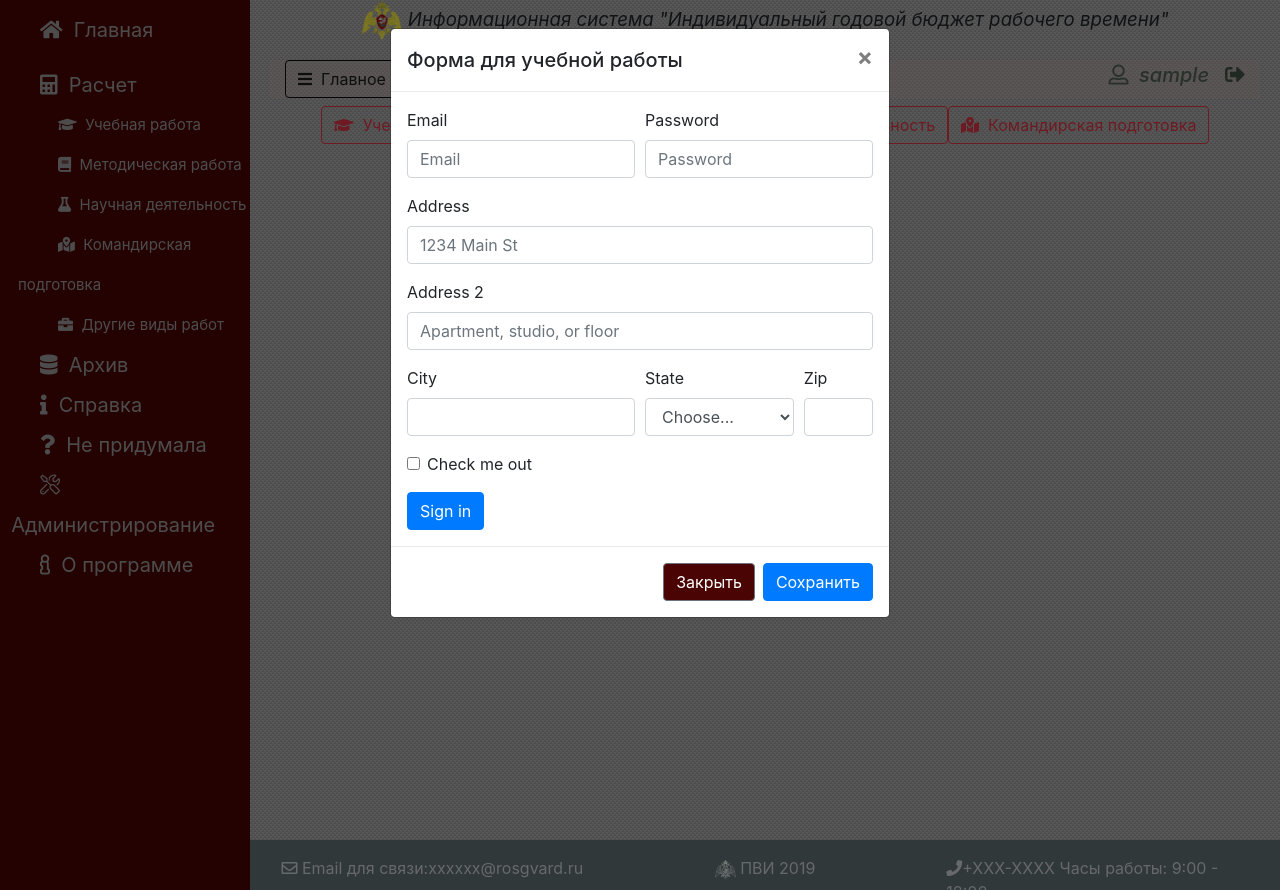
After one commit to ViKolXXXX/worktime, a Django app: page /calculation in a window 1280 px wide, after a click on "Учебная работа". The commit adds this page. Run offline with Django 3.2, Linux system fonts and the light colour scheme; the visitor is signed in with stand-in values (Sample User, id 1); some libraries are stand-ins or nearby versions.

Commit message:
Добавлены модальные окна в расчет

```diff
--- /dev/null
+++ b/igbrv/templates/calculation.html
@@ -0,0 +1,405 @@
+{% extends "base.html" %}
+{% block name_page %}<i class="fas fa-database"></i>&nbsp;&nbsp;Расчет {% endblock name_page %}
+{% block content %}
+    <div class="container-fluid my-2">
+        <div class="row d-flex justify-content-center ">
+
+            <button type="button" class="btn btn-outline-danger" data-toggle="modal" data-target="#academic"><i class="fas fa-graduation-cap"></i>&nbsp;&nbsp;Учебная работа</button>
+            <button type="button" class="btn btn-outline-danger" data-toggle="modal" data-target="#methodical"><i class="fas fa-book"></i>&nbsp;&nbsp;Методическая работа</button>
+            <button type="button" class="btn btn-outline-danger" data-toggle="modal" data-target="#science"><i class="fas fa-flask"></i>&nbsp;&nbsp;Научная деятельность</button>
+            <button type="button" class="btn btn-outline-danger" data-toggle="modal" data-target="#commander"><i class="fas fa-map-marked-alt"></i>&nbsp;&nbsp;Командирская подготовка</button>
+            <button type="button" class="btn btn-outline-danger" data-toggle="modal" data-target="#other"><i class="fas fa-briefcase"></i>&nbsp;&nbsp;Другие виды работ</button>
+            <!-- Модальное окно для учебная работа -->
+            <div class="modal fade" id="academic" tabindex="-1" role="dialog" aria-labelledby="exampleModalLabel" aria-hidden="true">
+              <div class="modal-dialog" role="document">
+                <div class="modal-content">
+                  <div class="modal-header">
+                    <h5 class="modal-title" id="exampleModalLabel">Форма для учебной работы</h5>
+                    <button type="button" class="close" data-dismiss="modal" aria-label="Close">
+                      <span aria-hidden="true">&times;</span>
+                    </button>
+                  </div>
+                  <div class="modal-body">
+                    <form>
+                      <div class="form-row">
+                        <div class="form-group col-md-6">
+                          <label for="inputEmail4">Email</label>
+                          <input type="email" class="form-control" id="inputEmail4" placeholder="Email">
+                        </div>
+                        <div class="form-group col-md-6">
+                          <label for="inputPassword4">Password</label>
+                          <input type="password" class="form-control" id="inputPassword4" placeholder="Password">
+                        </div>
+                      </div>
+                      <div class="form-group">
+                        <label for="inputAddress">Address</label>
+                        <input type="text" class="form-control" id="inputAddress" placeholder="1234 Main St">
+                      </div>
+                      <div class="form-group">
+                        <label for="inputAddress2">Address 2</label>
+                        <input type="text" class="form-control" id="inputAddress2" placeholder="Apartment, studio, or floor">
+                      </div>
+                      <div class="form-row">
+                        <div class="form-group col-md-6">
+                          <label for="inputCity">City</label>
+                          <input type="text" class="form-control" id="inputCity">
+                        </div>
+                        <div class="form-group col-md-4">
+                          <label for="inputState">State</label>
+                          <select id="inputState" class="form-control">
+                            <option selected>Choose...</option>
+                            <option>...</option>
+                          </select>
+                        </div>
+                        <div class="form-group col-md-2">
+                          <label for="inputZip">Zip</label>
+                          <input type="text" class="form-control" id="inputZip">
+                        </div>
+                      </div>
+                      <div class="form-group">
+                        <div class="form-check">
+                          <input class="form-check-input" type="checkbox" id="gridCheck">
+                          <label class="form-check-label" for="gridCheck">
+                            Check me out
+                          </label>
+                        </div>
+                      </div>
+                      <button type="submit" class="btn btn-primary">Sign in</button>
+                    </form>
+                  </div>
+                  <div class="modal-footer">
+                    <button type="button" class="btn btn-secondary" data-dismiss="modal">Закрыть</button>
+                    <button type="button" class="btn btn-primary">Сохранить</button>
+                  </div>
+                </div>
+              </div>
+            </div>
+            <!-- Модальное окно для методической работы -->
+            <div class="modal fade" id="methodical" tabindex="-1" role="dialog" aria-labelledby="exampleModalLabel" aria-hidden="true">
+              <div class="modal-dialog" role="document">
+                <div class="modal-content">
+                  <div class="modal-header">
+                    <h5 class="modal-title" id="exampleModalLabel">Форма для методической работы</h5>
+                    <button type="button" class="close" data-dismiss="modal" aria-label="Close">
+                      <span aria-hidden="true">&times;</span>
+                    </button>
+                  </div>
+                  <div class="modal-body">
+                    <form>
+                      <div class="form-row">
+                        <div class="form-group col-md-6">
+                          <label for="inputEmail4">Email</label>
+                          <input type="email" class="form-control" id="inputEmail4" placeholder="Email">
+                        </div>
+                        <div class="form-group col-md-6">
+                          <label for="inputPassword4">Password</label>
+                          <input type="password" class="form-control" id="inputPassword4" placeholder="Password">
+                        </div>
+                      </div>
+                      <div class="form-group">
+                        <label for="inputAddress">Address</label>
+                        <input type="text" class="form-control" id="inputAddress" placeholder="1234 Main St">
+                      </div>
+                      <div class="form-group">
+                        <label for="inputAddress2">Address 2</label>
+                        <input type="text" class="form-control" id="inputAddress2" placeholder="Apartment, studio, or floor">
+                      </div>
+                      <div class="form-row">
+                        <div class="form-group col-md-6">
+                          <label for="inputCity">City</label>
+                          <input type="text" class="form-control" id="inputCity">
+                        </div>
+                        <div class="form-group col-md-4">
+                          <label for="inputState">State</label>
+                          <select id="inputState" class="form-control">
+                            <option selected>Choose...</option>
+                            <option>...</option>
+                          </select>
+                        </div>
+                        <div class="form-group col-md-2">
+                          <label for="inputZip">Zip</label>
+                          <input type="text" class="form-control" id="inputZip">
+                        </div>
+                      </div>
+                      <div class="form-group">
+                        <div class="form-check">
+                          <input class="form-check-input" type="checkbox" id="gridCheck">
+                          <label class="form-check-label" for="gridCheck">
+                            Check me out
+                          </label>
+                        </div>
+                      </div>
+                      <button type="submit" class="btn btn-primary">Sign in</button>
+                    </form>
+                  </div>
+                  <div class="modal-footer">
+                    <button type="button" class="btn btn-secondary" data-dismiss="modal">Закрыть</button>
+                    <button type="button" class="btn btn-primary">Сохранить</button>
+                  </div>
+                </div>
+              </div>
+            </div>
+            <!-- Модальное окно для научной деятельности -->
+            <div class="modal fade" id="science" tabindex="-1" role="dialog" aria-labelledby="exampleModalLabel" aria-hidden="true">
+              <div class="modal-dialog" role="document">
+                <div class="modal-content">
+                  <div class="modal-header">
+                    <h5 class="modal-title" id="exampleModalLabel">Форма для научной деятельности</h5>
+                    <button type="button" class="close" data-dismiss="modal" aria-label="Close">
+                      <span aria-hidden="true">&times;</span>
+                    </button>
+                  </div>
+                  <div class="modal-body">
+                    <form>
+                      <div class="form-row">
+                        <div class="form-group col-md-6">
+                          <label for="inputEmail4">Email</label>
+                          <input type="email" class="form-control" id="inputEmail4" placeholder="Email">
+                        </div>
+                        <div class="form-group col-md-6">
+                          <label for="inputPassword4">Password</label>
+                          <input type="password" class="form-control" id="inputPassword4" placeholder="Password">
+                        </div>
+                      </div>
+                      <div class="form-group">
+                        <label for="inputAddress">Address</label>
+                        <input type="text" class="form-control" id="inputAddress" placeholder="1234 Main St">
+                      </div>
+                      <div class="form-group">
+                        <label for="inputAddress2">Address 2</label>
+                        <input type="text" class="form-control" id="inputAddress2" placeholder="Apartment, studio, or floor">
+                      </div>
+                      <div class="form-row">
+                        <div class="form-group col-md-6">
+                          <label for="inputCity">City</label>
+                          <input type="text" class="form-control" id="inputCity">
+                        </div>
+                        <div class="form-group col-md-4">
+                          <label for="inputState">State</label>
+                          <select id="inputState" class="form-control">
+                            <option selected>Choose...</option>
+                            <option>...</option>
+                          </select>
+                        </div>
+                        <div class="form-group col-md-2">
+                          <label for="inputZip">Zip</label>
+                          <input type="text" class="form-control" id="inputZip">
+                        </div>
+                      </div>
+                      <div class="form-group">
+                        <div class="form-check">
+                          <input class="form-check-input" type="checkbox" id="gridCheck">
+                          <label class="form-check-label" for="gridCheck">
+                            Check me out
+                          </label>
+                        </div>
+                      </div>
+                      <button type="submit" class="btn btn-primary">Sign in</button>
+                    </form>
+                  </div>
+                  <div class="modal-footer">
+                    <button type="button" class="btn btn-secondary" data-dismiss="modal">Закрыть</button>
+                    <button type="button" class="btn btn-primary">Сохранить</button>
+                  </div>
+                </div>
+              </div>
+            </div>
+            <!-- Модальное окно для командирской подготовки -->
+            <div class="modal fade" id="commander" tabindex="-1" role="dialog" aria-labelledby="exampleModalLabel" aria-hidden="true">
+              <div class="modal-dialog" role="document">
+                <div class="modal-content">
+                  <div class="modal-header">
+                    <h5 class="modal-title" id="exampleModalLabel">Форма для командирской подготовки</h5>
+                    <button type="button" class="close" data-dismiss="modal" aria-label="Close">
+                      <span aria-hidden="true">&times;</span>
+                    </button>
+                  </div>
+                  <div class="modal-body">
+                    <form>
+                      <div class="form-row">
+                        <div class="form-group col-md-6">
+                          <label for="inputEmail4">Email</label>
+                          <input type="email" class="form-control" id="inputEmail4" placeholder="Email">
+                        </div>
+                        <div class="form-group col-md-6">
+                          <label for="inputPassword4">Password</label>
+                          <input type="password" class="form-control" id="inputPassword4" placeholder="Password">
+                        </div>
+                      </div>
+                      <div class="form-group">
+                        <label for="inputAddress">Address</label>
+                        <input type="text" class="form-control" id="inputAddress" placeholder="1234 Main St">
+                      </div>
+                      <div class="form-group">
+                        <label for="inputAddress2">Address 2</label>
+                        <input type="text" class="form-control" id="inputAddress2" placeholder="Apartment, studio, or floor">
+                      </div>
+                      <div class="form-row">
+                        <div class="form-group col-md-6">
+                          <label for="inputCity">City</label>
+                          <input type="text" class="form-control" id="inputCity">
+                        </div>
+                        <div class="form-group col-md-4">
+                          <label for="inputState">State</label>
+                          <select id="inputState" class="form-control">
+                            <option selected>Choose...</option>
+                            <option>...</option>
+                          </select>
+                        </div>
+                        <div class="form-group col-md-2">
+                          <label for="inputZip">Zip</label>
+                          <input type="text" class="form-control" id="inputZip">
+                        </div>
+                      </div>
+                      <div class="form-group">
+                        <div class="form-check">
+                          <input class="form-check-input" type="checkbox" id="gridCheck">
+                          <label class="form-check-label" for="gridCheck">
+                            Check me out
+                          </label>
+                        </div>
+                      </div>
+                      <button type="submit" class="btn btn-primary">Sign in</button>
+                    </form>
+                  </div>
+                  <div class="modal-footer">
+                    <button type="button" class="btn btn-secondary" data-dismiss="modal">Закрыть</button>
+                    <button type="button" class="btn btn-primary">Сохранить</button>
+                  </div>
+                </div>
+              </div>
+            </div>
+            <!-- Модальное окно для других видов работ -->
+            <div class="modal fade" id="other" tabindex="-1" role="dialog" aria-labelledby="exampleModalLabel" aria-hidden="true">
+              <div class="modal-dialog" role="document">
+                <div class="modal-content">
+                  <div class="modal-header">
+                    <h5 class="modal-title" id="exampleModalLabel">Форма для других видов работ</h5>
+                    <button type="button" class="close" data-dismiss="modal" aria-label="Close">
+                      <span aria-hidden="true">&times;</span>
+                    </button>
+                  </div>
+                  <div class="modal-body">
+                    <form>
+                      <div class="form-row">
+                        <div class="form-group col-md-6">
+                          <label for="inputEmail4">Email</label>
+                          <input type="email" class="form-control" id="inputEmail4" placeholder="Email">
+                        </div>
+                        <div class="form-group col-md-6">
+                          <label for="inputPassword4">Password</label>
+                          <input type="password" class="form-control" id="inputPassword4" placeholder="Password">
+                        </div>
+                      </div>
+                      <div class="form-group">
+                        <label for="inputAddress">Address</label>
+                        <input type="text" class="form-control" id="inputAddress" placeholder="1234 Main St">
+                      </div>
+                      <div class="form-group">
+                        <label for="inputAddress2">Address 2</label>
+                        <input type="text" class="form-control" id="inputAddress2" placeholder="Apartment, studio, or floor">
+                      </div>
+                      <div class="form-row">
+                        <div class="form-group col-md-6">
+                          <label for="inputCity">City</label>
+                          <input type="text" class="form-control" id="inputCity">
+                        </div>
+                        <div class="form-group col-md-4">
+                          <label for="inputState">State</label>
+                          <select id="inputState" class="form-control">
+                            <option selected>Choose...</option>
+                            <option>...</option>
+                          </select>
+                        </div>
+                        <div class="form-group col-md-2">
+                          <label for="inputZip">Zip</label>
+                          <input type="text" class="form-control" id="inputZip">
+                        </div>
+                      </div>
+                      <div class="form-group">
+                        <div class="form-check">
+                          <input class="form-check-input" type="checkbox" id="gridCheck">
+                          <label class="form-check-label" for="gridCheck">
+                            Check me out
+                          </label>
+                        </div>
+                      </div>
+                      <button type="submit" class="btn btn-primary">Sign in</button>
+                    </form>
+                  </div>
+                  <div class="modal-footer">
+                    <button type="button" class="btn btn-secondary" data-dismiss="modal">Закрыть</button>
+                    <button type="button" class="btn btn-primary">Сохранить</button>
+                  </div>
+                </div>
+              </div>
+            </div>
+
+            <div class="modal fade" id="academic" tabindex="-1" role="dialog" aria-labelledby="exampleModalLabel" aria-hidden="true">
+              <div class="modal-dialog" role="document">
+                <div class="modal-content">
+                  <div class="modal-header">
+                    <h5 class="modal-title" id="exampleModalLabel">Форма для</h5>
+                    <button type="button" class="close" data-dismiss="modal" aria-label="Close">
+                      <span aria-hidden="true">&times;</span>
+                    </button>
+                  </div>
+                  <div class="modal-body">
+                    <form>
+                      <div class="form-row">
+                        <div class="form-group col-md-6">
+                          <label for="inputEmail4">Email</label>
+                          <input type="email" class="form-control" id="inputEmail4" placeholder="Email">
+                        </div>
+                        <div class="form-group col-md-6">
+                          <label for="inputPassword4">Password</label>
+                          <input type="password" class="form-control" id="inputPassword4" placeholder="Password">
+                        </div>
+                      </div>
+                      <div class="form-group">
+                        <label for="inputAddress">Address</label>
+                        <input type="text" class="form-control" id="inputAddress" placeholder="1234 Main St">
+                      </div>
+                      <div class="form-group">
+                        <label for="inputAddress2">Address 2</label>
+                        <input type="text" class="form-control" id="inputAddress2" placeholder="Apartment, studio, or floor">
+                      </div>
+                      <div class="form-row">
+                        <div class="form-group col-md-6">
+                          <label for="inputCity">City</label>
+                          <input type="text" class="form-control" id="inputCity">
+                        </div>
+                        <div class="form-group col-md-4">
+                          <label for="inputState">State</label>
+                          <select id="inputState" class="form-control">
+                            <option selected>Choose...</option>
+                            <option>...</option>
+                          </select>
+                        </div>
+                        <div class="form-group col-md-2">
+                          <label for="inputZip">Zip</label>
+                          <input type="text" class="form-control" id="inputZip">
+                        </div>
+                      </div>
+                      <div class="form-group">
+                        <div class="form-check">
+                          <input class="form-check-input" type="checkbox" id="gridCheck">
+                          <label class="form-check-label" for="gridCheck">
+                            Check me out
+                          </label>
+                        </div>
+                      </div>
+                      <button type="submit" class="btn btn-primary">Sign in</button>
+                    </form>
+                  </div>
+                  <div class="modal-footer">
+                    <button type="button" class="btn btn-secondary" data-dismiss="modal">Закрыть</button>
+                    <button type="button" class="btn btn-primary">Сохранить</button>
+                  </div>
+                </div>
+              </div>
+            </div>
+
+        </div>
+    </div>
+{% endblock content %}
--- a/igbrv/urls.py
+++ b/igbrv/urls.py
@@ -9,12 +9,14 @@ from igbrv.views.calculation_commander_view import CalculationCommanderView
 from igbrv.views.calculation_methodical_view import CalculationMethodicalView
 from igbrv.views.calculation_other_view import CalculationOtherView
 from igbrv.views.calculation_science_view import CalculationScienceView
+from igbrv.views.calculation_view import CalculationView
 from igbrv.views.index_view import IndexView
 
 urlpatterns = [
     re_path(r'^$', login_required(IndexView.as_view()), name="index"),
     re_path(r'^about$', login_required(AboutView.as_view()), name="about"),
     re_path(r'^archive$', login_required(ArchiveView.as_view()), name="archive"),
+    re_path(r'^calculation$', login_required(CalculationView.as_view()), name="calculation"),
     re_path(r'^calculation-academic$', login_required(CalculationAcademicView.as_view()), name="calculation-academic"),
     re_path(r'^calculation-commander$', login_required(CalculationCommanderView.as_view()), name="calculation-commander"),
     re_path(r'^calculation-methodical$', login_required(CalculationMethodicalView.as_view()), name="calculation-methodical"),
--- /dev/null
+++ b/igbrv/views/calculation_view.py
@@ -0,0 +1,9 @@
+
+from django.shortcuts import render
+from django.views.generic import TemplateView
+
+
+class CalculationView(TemplateView):
+
+    def get(self, request, *args, **kwargs):
+       return render(request, "calculation.html")
```
Also changed, not shown: igbrv/templates/base.html (+6 -1 lines).
